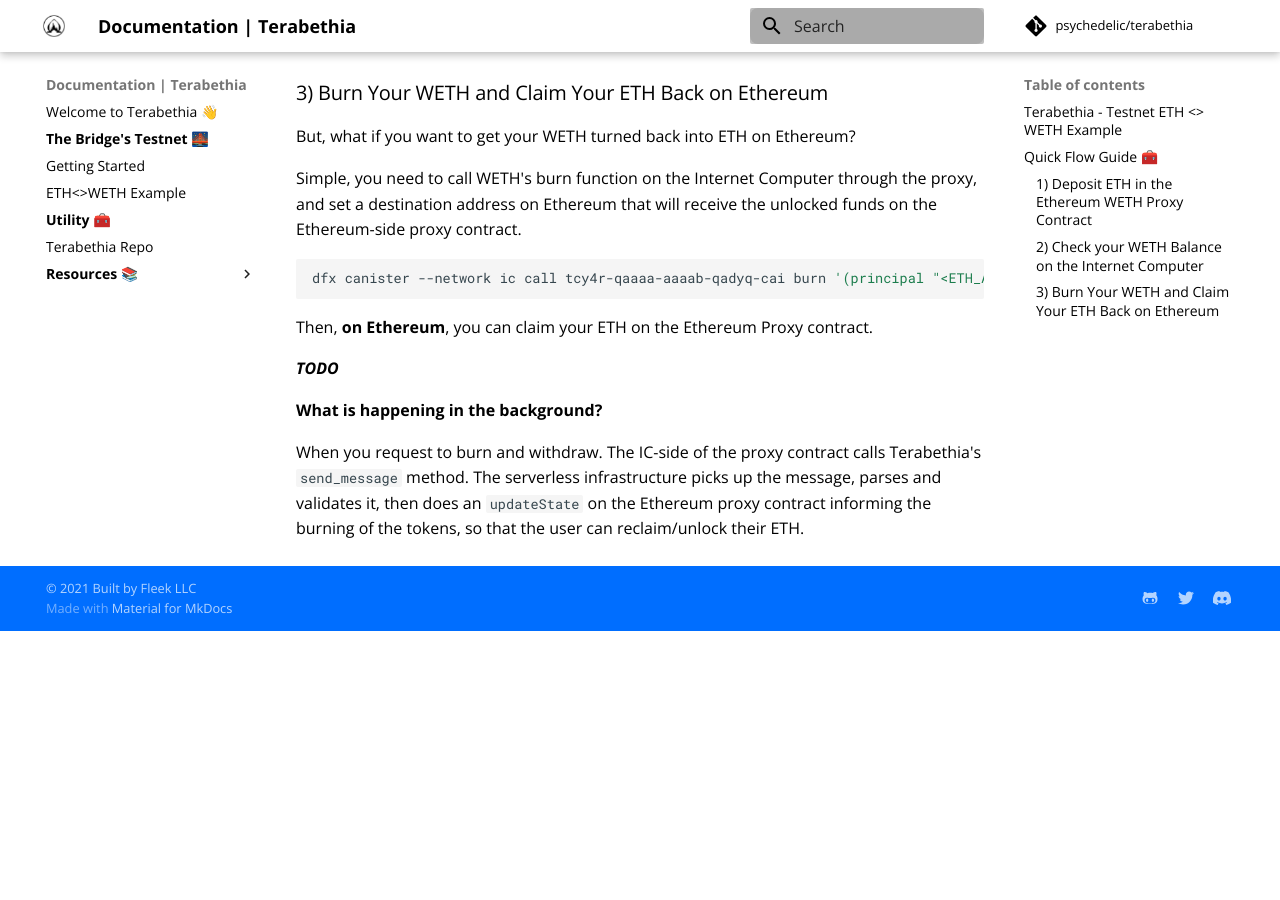
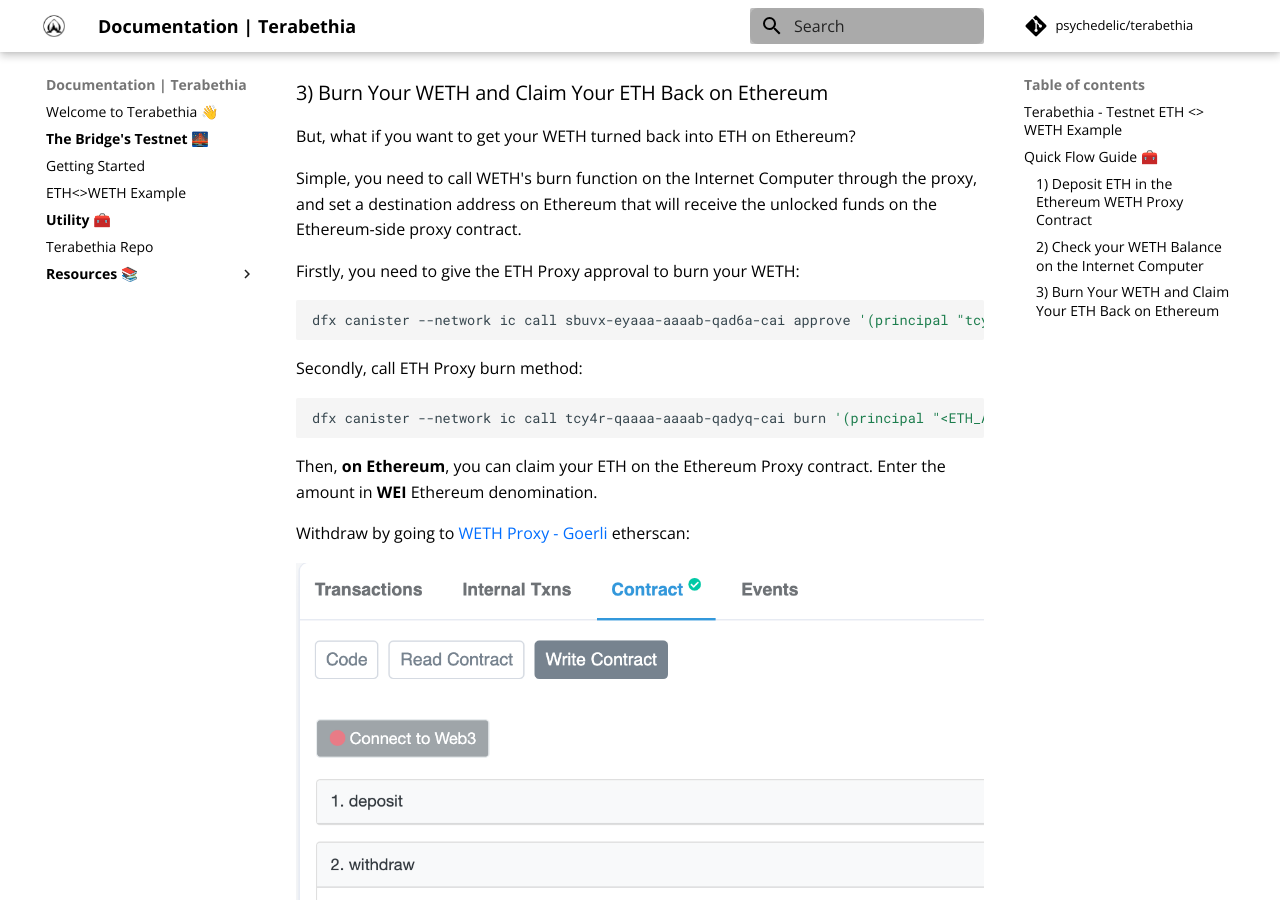
Before and after one commit to Psychedelic/terabethia-docs, an MkDocs documentation site: the page built from docs/terabethia-testnet/eth-weth.md, in a window 1280 px wide and 900 px high, scrolled down 2325 px. Built offline with MkDocs 1.6.1 and Material for MkDocs 9.7.7, drawn with Linux system fonts in a browser that asks for light colours; comment, search, counter and statistics services are not loaded; before the commit the page ends 2956 px from its top, so only the background shows below that.

Commit message:
Withdrawal flow, from IC to ETH

````diff
--- a/docs/terabethia-testnet/eth-weth.md
+++ b/docs/terabethia-testnet/eth-weth.md
@@ -75,14 +75,21 @@ But, what if you want to get your WETH turned back into ETH on Ethereum?
 
 Simple, you need to call WETH's burn function on the Internet Computer through the proxy, and set a destination address on Ethereum that will receive the unlocked funds on the Ethereum-side proxy contract.
 
+Firstly, you need to give the ETH Proxy approval to burn your WETH:
+```sh
+dfx canister --network ic call sbuvx-eyaaa-aaaab-qad6a-cai approve '(principal "tcy4r-qaaaa-aaaab-qadyq-cai", 20000:nat)'
+```
+
+Secondly, call ETH Proxy burn method:
 ```sh
 dfx canister --network ic call tcy4r-qaaaa-aaaab-qadyq-cai burn '(principal "<ETH_ADDRESS_AS_PID_HERE>", 2000:nat)'
 ```
 
-Then, **on Ethereum**, you can claim your ETH on the Ethereum Proxy contract.
+Then, **on Ethereum**, you can claim your ETH on the Ethereum Proxy contract. Enter the amount in **WEI** Ethereum denomination.
 
-***TODO***
+Withdraw by going to [WETH Proxy - Goerli](https://goerli.etherscan.io/address/0x1b864e1ca9189cfbd8a14a53a02e26b00ab5e91a#writeContract) etherscan:
 
+![Etherscan_example](../imgs/withdraw_etherscan.png)
 
 **What is happening in the background?**
 
````
Also changed, not shown: docs/imgs/withdraw_etherscan.png (added).
